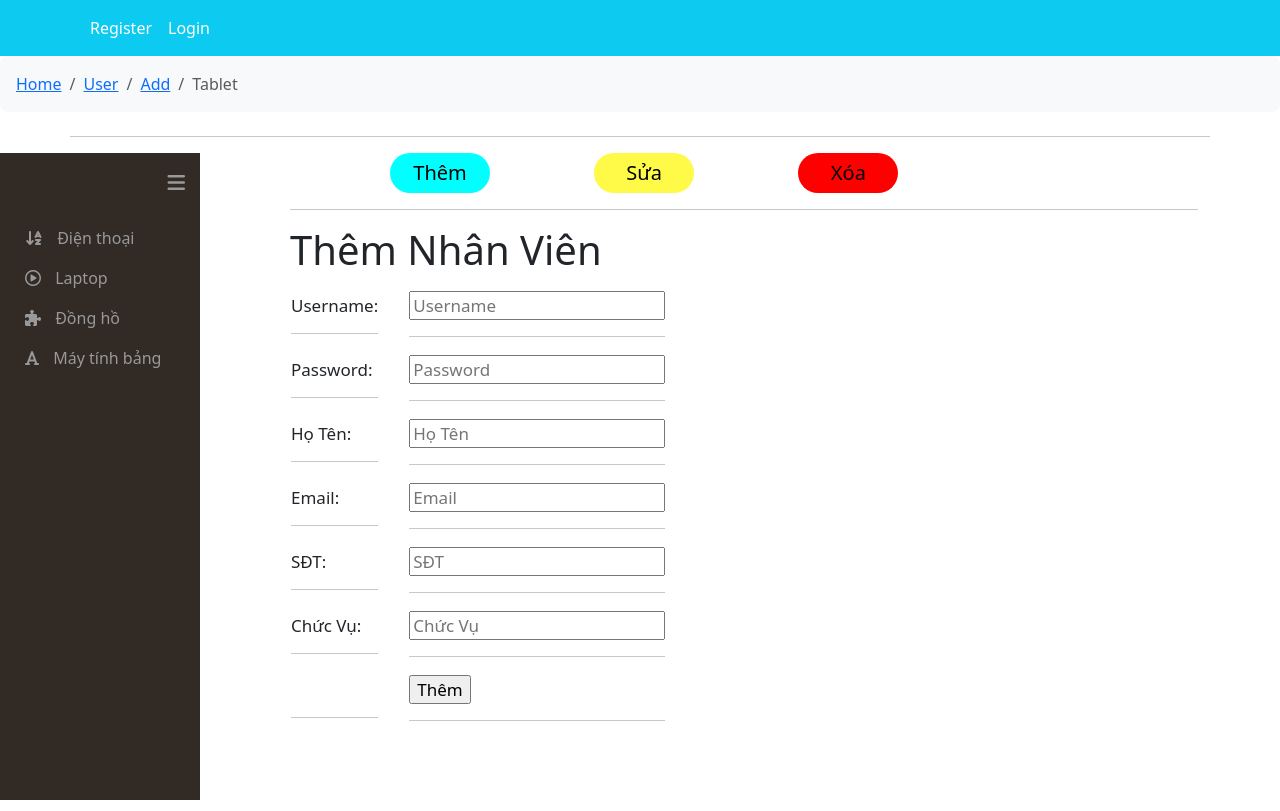
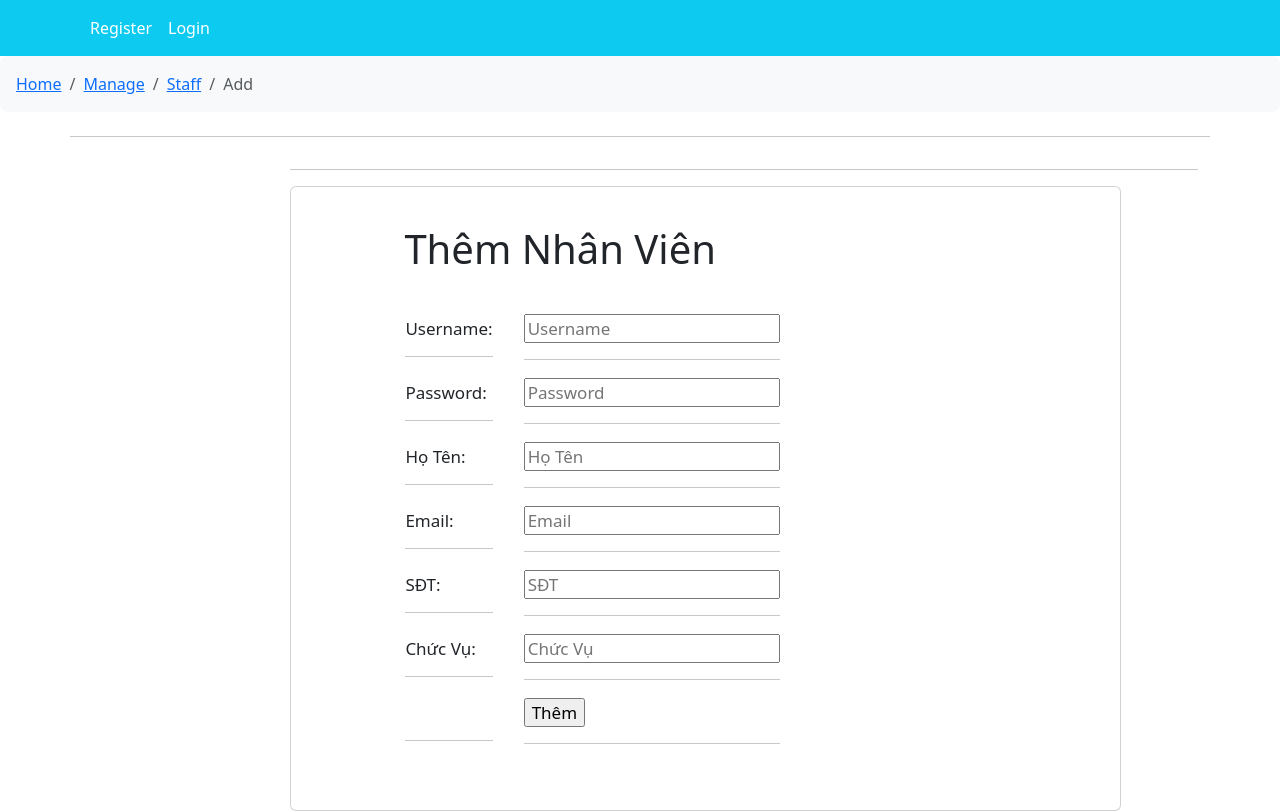
Before and after one commit to KieuAn03/ElectronicsStore, a Django app: page /manager/add_staff/ in a window 1280 px wide. Run offline with Django 4.2, Linux system fonts and the light colour scheme; some libraries are stand-ins or nearby versions.

Commit message:
sửa lại form thêm nhân viên

```diff
--- a/webapp/templates/manager/add_staff.html
+++ b/webapp/templates/manager/add_staff.html
@@ -5,6 +5,7 @@
     <meta name="viewport" content="width=device-width, initial-scale=1.0">
     <title>AddDeleteProduct</title>
 	<!-- bootstrap -->
+	<link href="https://cdn.jsdelivr.net/npm/bootstrap@5.3.0/dist/css/bootstrap.min.css" rel="stylesheet" integrity="sha384-9ndCyUaIbzAi2FUVXJi0CjmCapSmO7SnpJef0486qhLnuZ2cdeRhO02iuK6FUUVM" crossorigin="anonymous">
     <script src="{% static 'js/bootstrap.bundle.min.js' %}" type="text/javascript"></script>
 	<link href="{% static 'css/bootstrap.css' %}" rel="stylesheet" type="text/css"/>
 	<!-- custom css-->
@@ -18,10 +19,10 @@
 	  <nav aria-label="breadcrumb" class="bg-light rounded-3 p-3 mb-4">
 	  <ol class="breadcrumb mb-0">
 		<li class="breadcrumb-item"><a href="#">Home</a></li>
-		<li class="breadcrumb-item"><a href="#">User</a></li>
-		<li class="breadcrumb-item"><a href="#">Add</a></li>
+		<li class="breadcrumb-item"><a href="#">Manage</a></li>
+		<li class="breadcrumb-item"><a href="#">Staff</a></li>
 
-		<li class="breadcrumb-item active" aria-current="page">Tablet</li>
+		<li class="breadcrumb-item active" aria-current="page">Add</li>
 	  </ol>
 	  </nav>
 	</div>
@@ -35,41 +36,14 @@
 		  <hr/>
 
 		   <div id="wrapper">
+		  <hr>
+		  <form method="POST" action="" >
+			<div class="mb-3" style="width: 22cm;">
+				<div class="card h-100" style="padding-top: 1cm;padding-left: 3cm;padding-right: 10cm;">
 
 
 
-		  <!-- Sidebar -->
-		  <div id="sidebar-wrapper">
-			  <ul class="sidebar-nav" style="margin-left:0;">
-				  <li class="sidebar-brand">
 
-						  <a href="#menu-toggle"  id="menu-toggle" style="margin-top:20px;float:right;" > <i class="fa fa-bars " style="font-size:20px !Important;" aria-hidden="true" aria-hidden="true"></i>
-
-				  </li>
-				  <li>
-					  <a href="#"><i class="fa fa-sort-alpha-asc " aria-hidden="true"> </i> <span style="margin-left:10px;">Điện thoại</span>  </a>
-				  </li>
-				  <li>
-					  <a href="#"> <i class="fa fa-play-circle-o " aria-hidden="true"> </i> <span style="margin-left:10px;">Laptop</span> </a>
-				  </li>
-				  <li>
-					  <a href="#"> <i class="fa fa-puzzle-piece" aria-hidden="true"> </i> <span style="margin-left:10px;">Đồng hồ</span> </a>
-				  </li>
-				  <li>
-					  <a href="#"> <i class="fa fa-font" aria-hidden="true"> </i> <span style="margin-left:10px;"> Máy tính bảng</span> </a>
-				  </li>
-
-			  </ul>
-		  </div>
-		  <div class = "buttons">
-			<div class="nav-buttons">
-				<button class="btn-Add" id="Add">Thêm</button>
-				<button class="btn-Change" id="Change">Sửa</button>
-				<button class="btn-Delete" id="Delete">Xóa</button>
-			</div>
-		  </div>
-		  <hr>
-		  <form method="POST" action="">
             {% csrf_token %}
 
 				<legend><h1>Thêm Nhân Viên</h1></legend>
@@ -108,7 +82,8 @@
 						</td>
 					</tr>
 				</table>
-
+			</div>
+			</div>
 		</form>
 		</div>
 	</div>
```
Also changed, not shown: webapp/templates/manager/test.html (added, +62 -0 lines).
